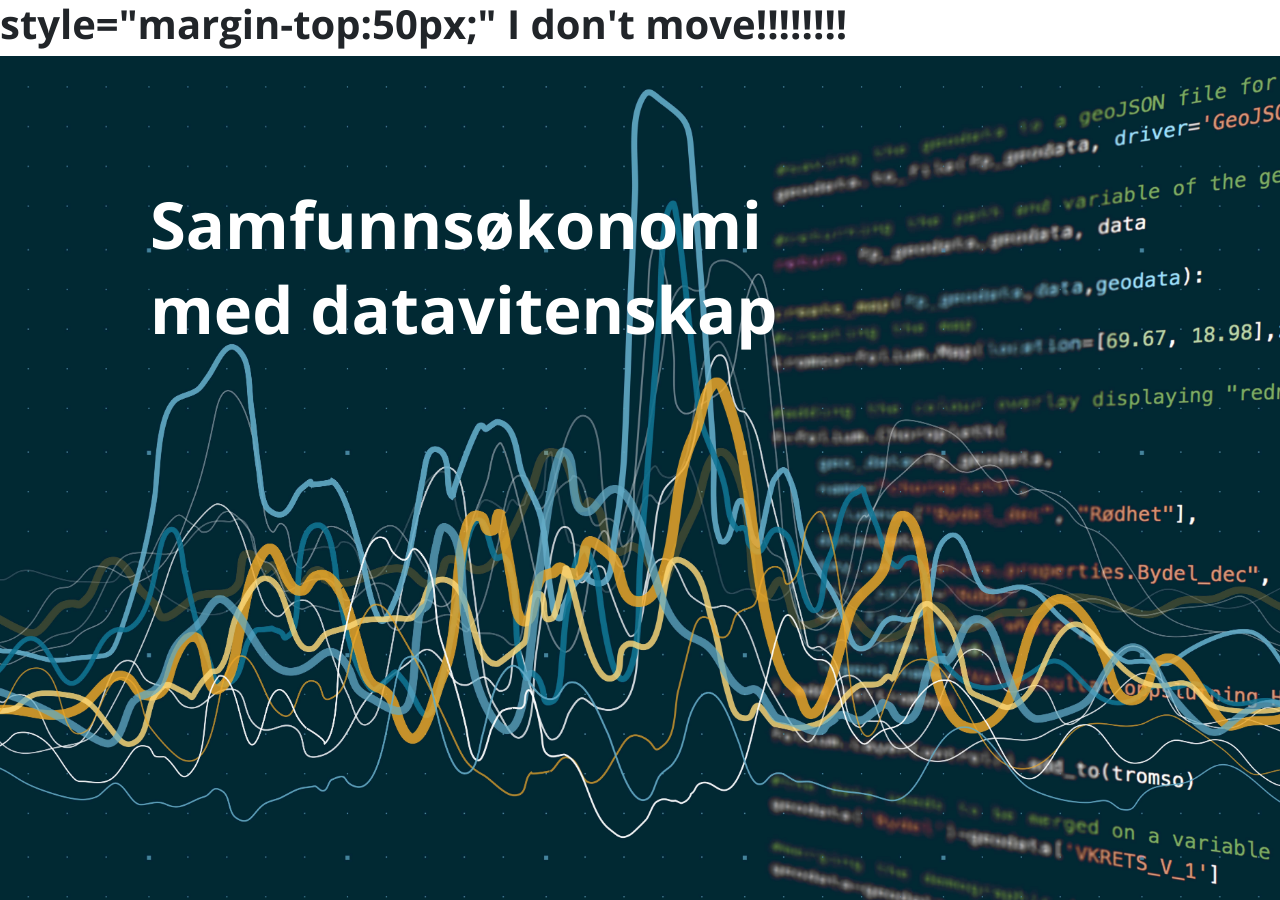
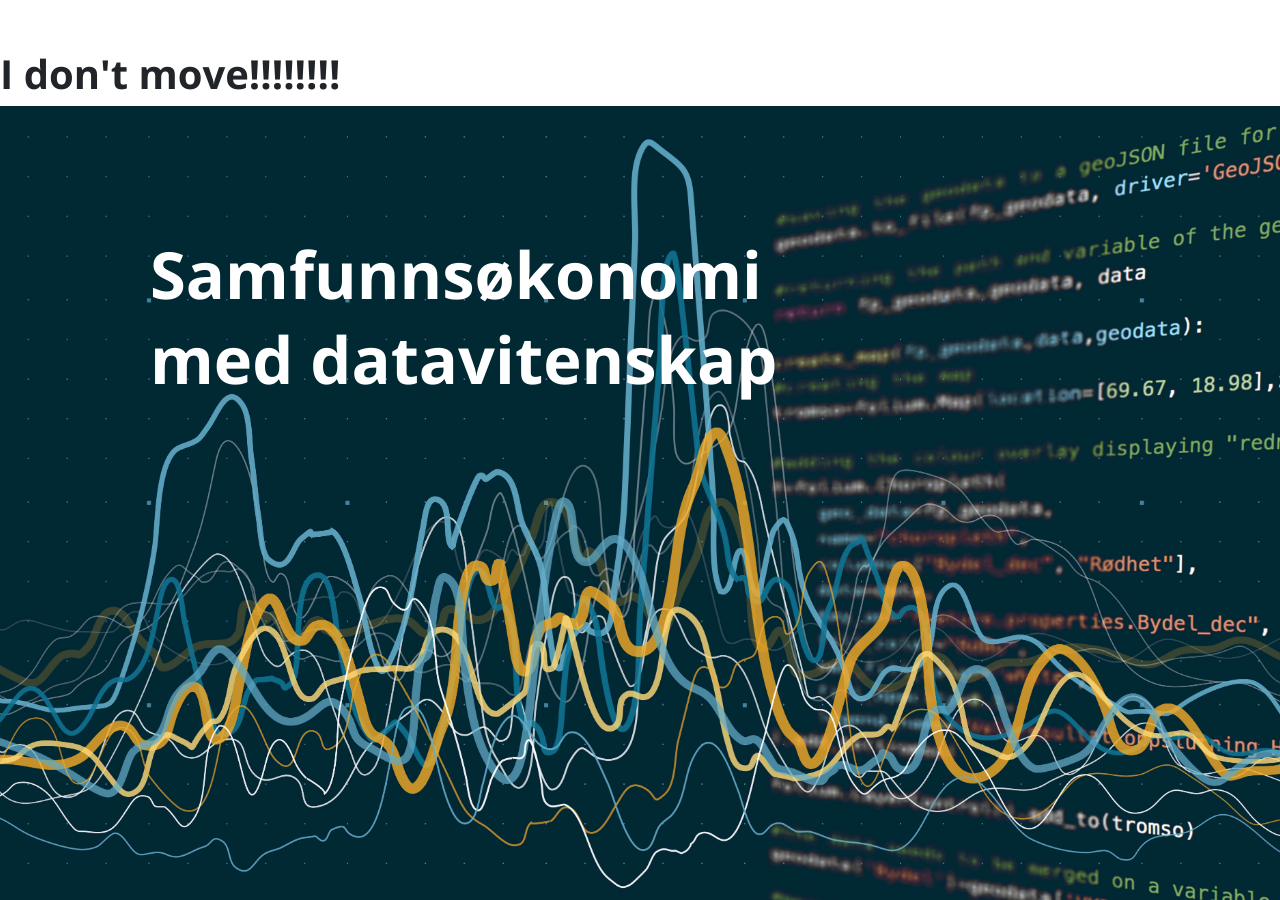
Before and after one commit to uit-econ/uit-econ.github.io, a Jekyll site: the page built from index.md, in a window 1280 px wide and 900 px high. Built offline with Jekyll 4.4.1, drawn with Linux system fonts in a browser that asks for light colours.

Commit message:
Update navheader.html

```diff
--- a/_includes/navheader.html
+++ b/_includes/navheader.html
@@ -29,7 +29,7 @@
   <!-- End Navigation -->
 
   <!-- Header -->
-<h1 id="no-move"> style="margin-top:50px;" I don't move!!!!!!!! </h1>
+<h1 id="no-move" style="margin-top:50px;"> I don't move!!!!!!!! </h1>
   <header class="masthead" id="masthead">
     <div class="" id="masthead-container">
 
```
